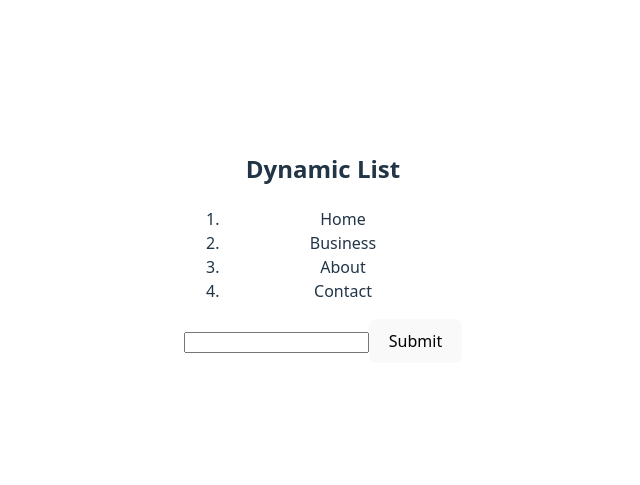
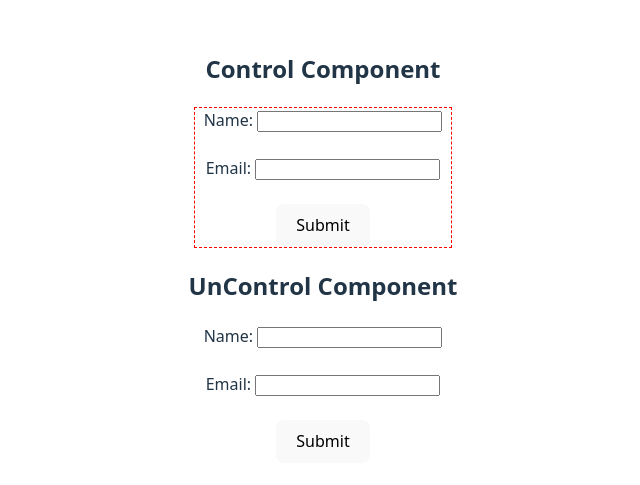
Before and after one commit to RWn-Girish/react-9AM, a React (Vite) app: page / in a window 1280 px wide. Shown: the part 153-638 px from the top of the page, without its empty margins (317-957 px from the left). Built offline with nearby package versions, Linux system fonts and the light colour scheme.

Commit message:
controll & Uncontrolled Comp

```diff
--- a/src/App.jsx
+++ b/src/App.jsx
@@ -1,13 +1,17 @@
 import './App.css'
+import ControlComp from './components/ControlComp'
 import Counter from './components/Counter'
 import ListComp from './components/ListComp'
+import UnControlComp from './components/UnControlComp'
 
 function App() {
 
   return (
     <>
       {/* <Counter name="Virat Kohli" team="RCB" /> */}
-      <ListComp />
+      {/* <ListComp /> */}
+      <ControlComp />
+      <UnControlComp />
     </>
   )
 }
--- /dev/null
+++ b/src/components/ControlComp.jsx
@@ -0,0 +1,48 @@
+import { useState } from "react";
+
+const ControlComp = () => {
+
+    const styleObj = {border: "1px dashed red", margin: "5px"}
+
+    // State handle input
+    let [fname, setFname] = useState("");
+    let [email, setEmail] = useState("");
+
+    const handleName = (e) => {
+            setFname(e.target.value);
+    }
+    const handleEmail = (e) => {
+            setEmail(e.target.value);
+    }
+
+    const handleSubmit = (e) => {
+        e.preventDefault();
+
+        console.log("Form Submitted....");
+        console.log("Fname ===> ", fname);
+        console.log("Email ===> ", email);
+
+        setFname("");
+        setEmail("");
+    }
+
+
+    return(
+        <>
+            <h2 className="">Control Component</h2>
+            <form style={styleObj} onSubmit={handleSubmit}>
+                <label>Name: </label>
+                <input type="text" name="fname" value={fname} onChange={handleName} />
+                <br />
+                <br />
+                <label>Email: </label>
+                <input type="email" name="email" value={email} onChange={handleEmail} />
+                <br />
+                <br />
+                <button>Submit</button>
+            </form>
+        </>
+    )
+};
+
+export default ControlComp;
--- /dev/null
+++ b/src/components/UnControlComp.jsx
@@ -0,0 +1,38 @@
+import { useRef } from "react";
+
+const UnControlComp = () => {
+    // DOM Changed -> useRef
+
+    let fnameRef = useRef();
+    let emailRef = useRef();
+
+    const handleSubmit = (e) => {
+        e.preventDefault();
+
+        console.log("Form Submit...");
+        console.log("Fname ===> ", fnameRef.current.value)
+        console.log("Email ===> ", emailRef.current.value)
+
+        fnameRef.current.value = ""
+        emailRef.current.value = ""
+    }
+
+    return (
+        <>
+            <h2>UnControl Component</h2>
+            <form onSubmit={handleSubmit}>
+                <label>Name: </label>
+                <input type="text" name="fname" ref={fnameRef} />
+                <br />
+                <br />
+                <label>Email: </label>
+                <input type="email" name="email" ref={emailRef} />
+                <br />
+                <br />
+                <button>Submit</button>
+            </form>
+        </>
+    )
+};
+
+export default UnControlComp;
```
